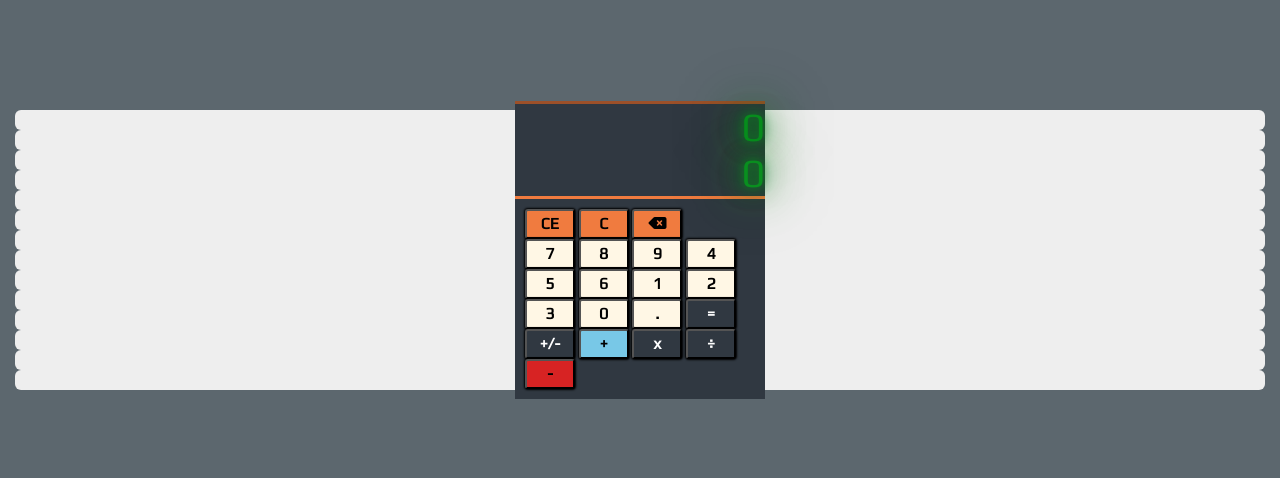
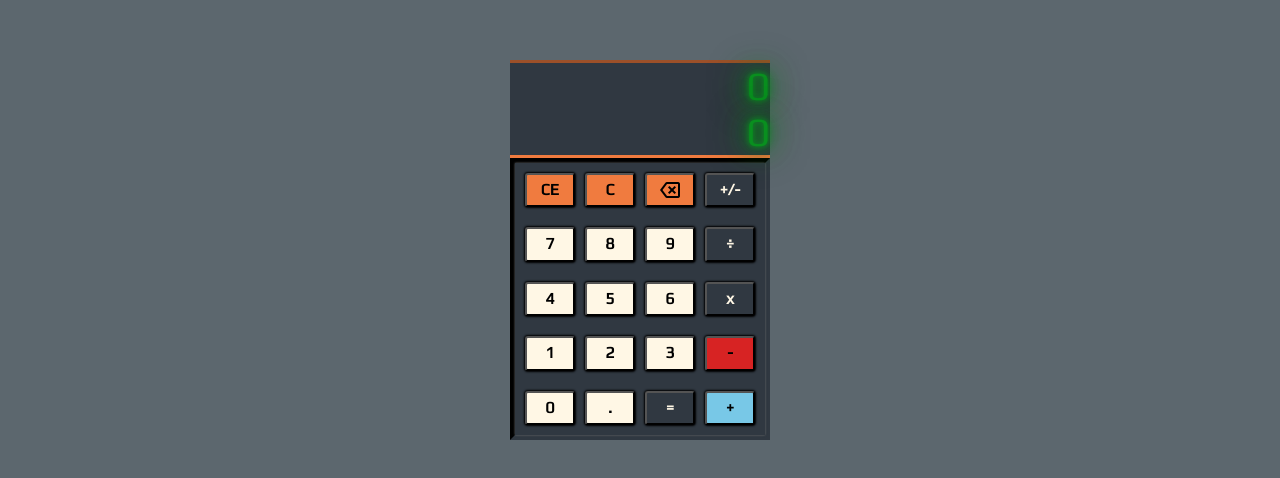
Before and after one commit to Honzi07/odin-calculator, a website: page index.html in a window 1280 px wide. Shown: the part 150-628 px from the top of the page. Drawn offline with nearby package versions, Linux system fonts and the light colour scheme.

Commit message:
buttons layout done and changed the backspace icon

```diff
--- a/index.html
+++ b/index.html
@@ -11,11 +11,11 @@
     <link rel="preconnect" href="https://fonts.gstatic.com" crossorigin>
     <link href="https://fonts.googleapis.com/css2?family=Play:wght@400&display=swap" rel="stylesheet">
     <script src="script.js" defer></script>
-    <script src="https://kit.fontawesome.com/159233ae30.js" crossorigin="anonymous"></script>
+    <link rel="stylesheet" href="https://fonts.googleapis.com/css2?family=Material+Symbols+Outlined:opsz,wght,FILL,GRAD@48,600,0,200"/>
   </head>
   <body>
-    <div class="container">
-      <div class="container-test">
+    <div class="wrapper">
+      <!-- <div class="container-test">
         <div class="test"></div>
         <div class="test"></div>
         <div class="test"></div>
@@ -30,7 +30,8 @@
         <div class="test"></div>
         <div class="test"></div>
         <div class="test"></div>
-      </div>
+      </div>  -->
+      <div class="grip-texture">
         <div class="calculator-body">
           <div class="display">
               <div class="output">0</div>
@@ -38,12 +39,12 @@
           </div>
           <div class="container-buttons">
             <div class="buttons">
-            <div class="clear-section">
                   <button class="clear-entry" data-key="Delete">CE</button>
                   <button class="clear" data-key="Escape">C</button>
-                <button class="clear-last" data-key="Backspace"><i class="fa-solid fa-delete-left"></i></button>
-            </div>
-            <div class="numerical-section">
+                  <button class="clear-last" data-key="Backspace"><span class="material-symbols-outlined">
+                    backspace
+                    </span></button>
+
                   <button class="number" data-key="7">7</button>
                   <button class="number" data-key="8">8</button>
                   <button class="number" data-key="9">9</button>
@@ -55,9 +56,8 @@
                   <button class="number" data-key="3">3</button>
                   <button class="number" data-key="0">0</button>
                   <button class="dot" data-key=".">.</button>
-                <button id="equal" data-key="Enter">=</button>
-            </div>
-            <div class="operator-section">
+                  <button class="equal" data-key="Enter">=</button>
+
                   <button class="plusMinus" data-key="F9">+/-</button>
                   <button class="operator add" data-key="+">+</button>
                   <button class="operator multiply" data-key="*">x</button>
@@ -65,8 +65,6 @@
                   <button class="operator subtract" data-key="-">-</button>
           </div>
           </div>
-
-        </div>
       </div>
     </div>
   </body>
--- a/script.js
+++ b/script.js
@@ -4,7 +4,7 @@ const inputDisplay = document.querySelector('.input');
 const outputDisplay = document.querySelector('.output');
 const btnDot = document.querySelector('.dot');
 const btnPlusMinus = document.querySelector('.plusMinus');
-const equal = document.querySelector('#equal');
+const equal = document.querySelector('.equal');
 const clear = document.querySelector('.clear');
 const clearEntry = document.querySelector('.clear-entry');
 const clearLast = document.querySelector('.clear-last');
--- a/style.css
+++ b/style.css
@@ -7,7 +7,7 @@ body {
     background-color: #5c676e;
 }
 
-.container {
+.wrapper {
     display: flex;
     justify-content: center;
     align-items: center;
@@ -29,15 +29,14 @@ body {
     text-align: end;
     color: #098f1f;
     text-shadow:
-    0 0 10px #098f1f,
-    0 0 21px #077719,
-    0 0 42px #077719,
-    0 0 52px #077719,
-    0 0 72px #077719;
+    0 0 5px #098f1f,
+    0 0 11px #098f1f,
+    0 0 22px #077719,
+    0 0 32px #077719,
+    0 0 42px #077719;
 }
 
 button {
-    background-color: white;
     font-weight: bold;
     border-radius: 3px;
     min-width: 50px;
@@ -47,44 +46,77 @@ button {
 
 .buttons {
     display: grid;
-    /* grid-template-columns: 175px 50px;
-    gap: 10px;
-    grid-template-rows: 50px 15px 1fr; */
+    column-gap: 10px;
+    row-gap: 20px;
+    grid-template-columns: repeat(4, 1fr);
+    grid-template-rows: repeat(5, 1fr);
+    /* grid-auto-flow: column; */
+    grid-template-areas:
+    'clear clear clear plusMinus'
+    'num num num divide'
+    'num num num multiply'
+    'num num num subtract'
+    'num num num add';
     padding: 10px;
+    box-shadow: 0px 0px 2px 0px #6e6e6e;
 }
 
 .container-buttons {
-    max-width: 250px;
+    /* max-width: 250px; */
+    border: inset 5px #303841;
 }
 
-.clear-section > button {
+.clear, .clear-entry, .clear-last {
     background-color: #F07B3F;
     color: black;
+    /* grid-area: clear; */
 }
 
-.numerical-section > button {
+.number, .dot{
     background-color: #fff7e5;
     color: black;
+    /* grid-area: num; */
 }
 
-.operator-section > button {
+.operator, .plusMinus {
     background-color: #303841;
-    color: white;
+    color: #fff7e5;
+    grid-area: operator;
 }
 
-.operator.subtract {
+.subtract {
     background-color: #D72323;
     color: black;
+    grid-area: subtract;
 }
 
-.operator.add {
+.add {
     background-color: #78c8e7;
     color: black;
+    grid-area: add;
 }
 
-#equal {
+.equal {
     background-color: #303841;
-    color: white;
+    color: #fff7e5;
+    /* grid-area: num; */
+}
+
+.multiply {
+    grid-area: multiply;
+}
+
+.divide {
+    grid-area: divide;
+}
+
+.plusMinus {
+    grid-area: plusMinus;
+}
+
+.material-symbols-outlined {
+position: relative;
+top: 2px;
 }
 
 .container-test {
```
Lines whose indentation alone changed are shown as unchanged.
